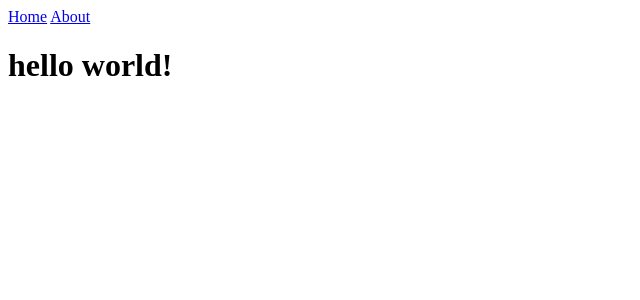
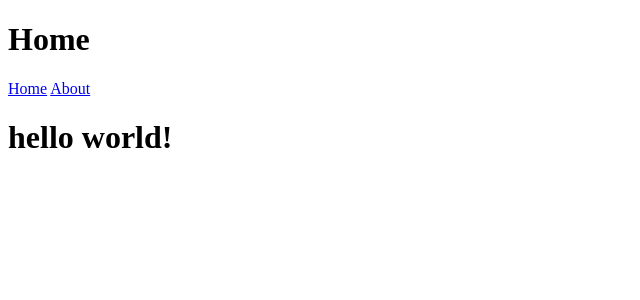
Before and after one commit to collinbrownwriting/writerly, a Jekyll site: the page built from index.html, in a window 1280 px wide. Shown: the top 300 px of the page, without its empty margins (0-640 px from the left). Built offline with Jekyll 4.4.1, drawn with Linux system fonts in a browser that asks for light colours.

Commit message:
Update Default

```diff
--- a/_layouts/default.html
+++ b/_layouts/default.html
@@ -27,6 +27,12 @@
   </style>
   </head>
   <body>
+    <header class="page-header" role="banner">
+      <h1 class="project-name">{{ page.title | default: site.title | default: site.github.repository_name }}</h1>
+      <h2 class="project-tagline">{{ page.description | default: site.description | default: site.github.project_tagline }}</h2>
+    </header>
+
+
     {% include navigation.html %}
     {{ content }}
   </body>
```
